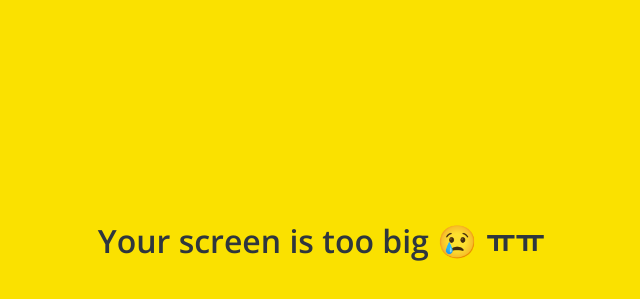
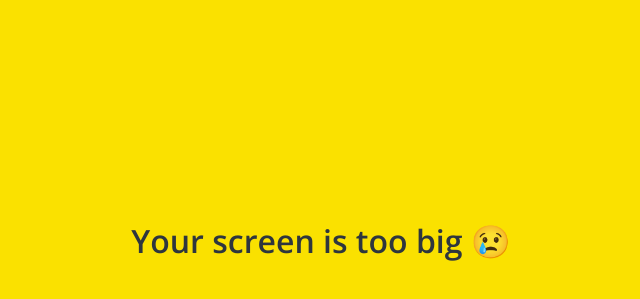
Before and after one commit to ITK-SHIN/kokoa-clone-2022, a plain HTML site: page friends.html in a window 1280 px wide. Shown: the part 159-458 px from the top of the page, without its empty margins (319-959 px from the left). Drawn offline with nearby package versions, Linux system fonts and the light colour scheme.

Commit message:
Update friends.html

```diff
--- a/friends.html
+++ b/friends.html
@@ -115,7 +115,7 @@
     </div>
 
     <div id="no-mobile">
-      <span>Your screen is too big 😢 ㅠㅠ</span>
+      <span>Your screen is too big 😢 </span>
     </div>
 
     <script
```
